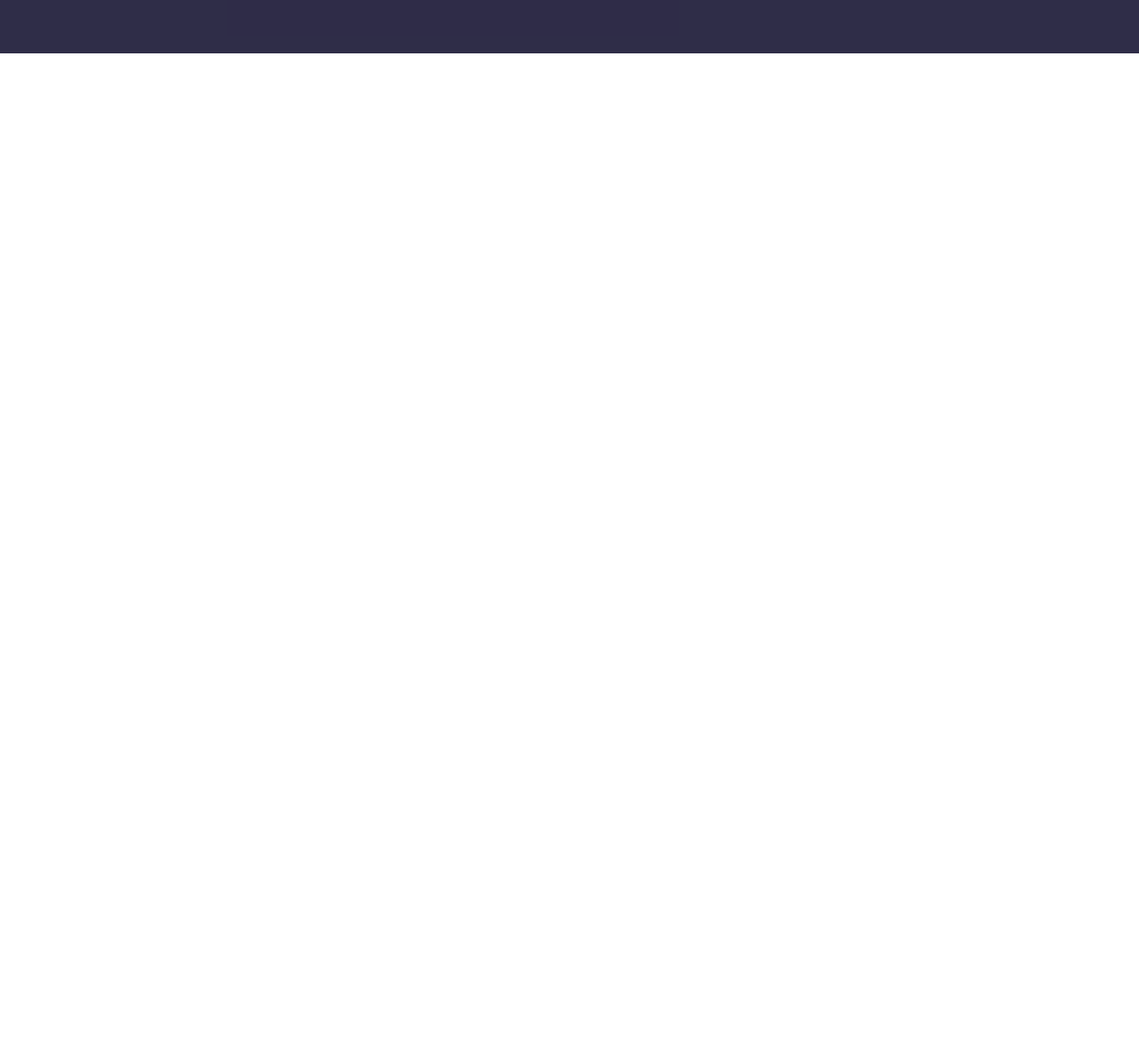
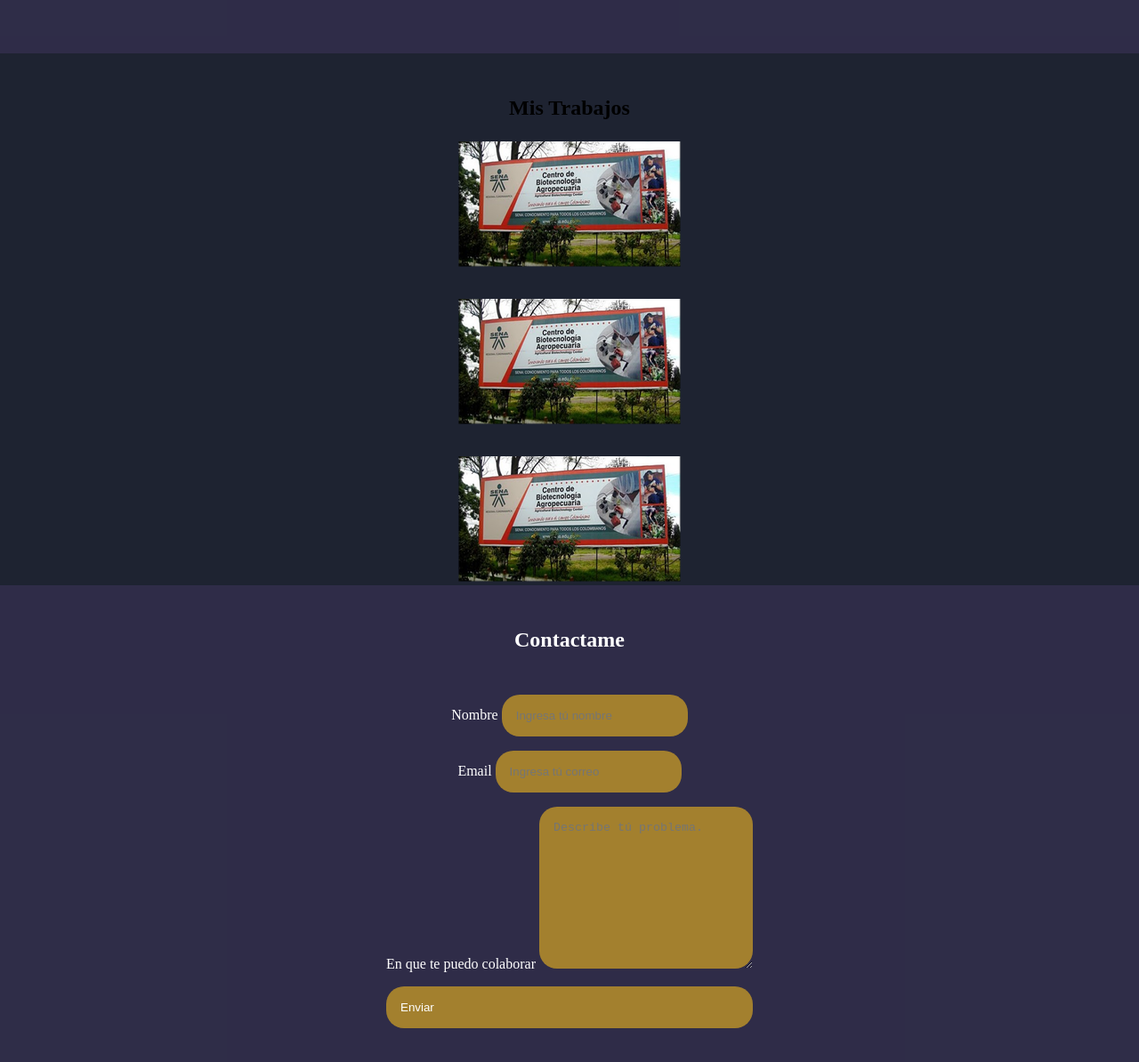
Before and after one commit to Juancho1952/Portfolio, a plain HTML site: page index.html in a window 1280 px wide. Shown: the part 2500-3694 px from the top of the page at 89% size. Before the commit the page ends 2560 px from the top, so only its background shows below. Drawn offline with nearby package versions, Linux system fonts and the light colour scheme.

Commit message:
Agregue Formulario y cambie estilos de botones

```diff
--- a/css/styles.css
+++ b/css/styles.css
@@ -4,6 +4,7 @@
     --icons: rgba(245, 152, 12, 0.911);
     --white: rgb(255,255,255);
     --gray: #a6ad9c;
+    --form: #ddab22ab;
 }
 *{
     padding: 0;
@@ -62,7 +63,7 @@
 .presentation strong{
     color: var(--icons);
 }
-.svg_icons{
+.svg_icons {
     display: flex;
     gap: 1.5rem;
     font-size: 3rem;
@@ -75,6 +76,18 @@
 }
 .bxl-netlify{
     color: var(--icons);
+}
+.svg_icons i{
+    transition:  background-color 0.5s, color 0.5s transform 0.5;
+}
+.svg_icons i:hover{
+    background-color: var(--icons);
+    color: var(--gray);
+    border-radius: 70%;
+    font-size: 4rem;
+}
+.svg_icons i:active{
+    transform: rotateZ(100deg);
 }
 .about_me{
     padding: 1.5rem;
@@ -174,3 +187,44 @@
     color: var(--icons);
     font-size: 2rem;
 }
+.My_Proyects{
+    padding-top: 3rem;
+    display: flex;
+    flex-direction: column;
+    justify-content: center;
+    align-items: center;
+    gap: 1.5rem;
+}
+.Proyects-My_Proyects{
+    display: grid;
+    gap: 2rem;
+    justify-content: space-around;
+}
+.contact{
+    background-color: var(--BG-presentation);
+    min-height: 640px;
+    padding-top: 3rem;
+    text-align: center;
+    color: var(--white);
+    display: flex;
+    flex-direction: column;
+    gap: 3rem;
+}
+input, textarea {
+    border: none;
+    padding: 1rem;
+    outline: none;
+    border-radius: 20px;
+    background-color: var(--form);
+    color: var(--white);
+}
+.Contect-form{
+    display: grid;
+    grid-template-columns: auto;
+    justify-content: center;
+    align-items: center;
+    gap: 1rem;
+}
+textarea{
+    width: 240px;
+}
--- a/index.html
+++ b/index.html
@@ -121,11 +121,30 @@
             </ul>
         </div>
         <div class="My_Proyects">
-
-            <!-- hacerlo con slider -->
+            <h1> Mis Trabajos </h1>
+            <div class="Proyects-My_Proyects">
+                <a href="#"><img src="./Images/Centrodebiotecnologia.png" alt="1"></a>
+                <a href="#"><img src="./Images/Centrodebiotecnologia.png" alt="1"></a>
+                <a href="#"><img src="./Images/Centrodebiotecnologia.png" alt="1"></a>
+            </div>
         </div>
         <div class="contact">
-            <form action=""></form>
+            <h1>Contactame</h1>
+            <form action="" class="Contect-form">
+                <div class="box-imput">
+                    <label for="">Nombre</label>
+                    <input type="text" placeholder="Ingresa tú nombre">
+                </div>
+                <div class="box-imput">
+                    <label for="">Email</label>
+                    <input type="text" placeholder="Ingresa tú correo">
+                </div>
+                <div class="box-imput">
+                    <label for="">En que te puedo colaborar</label>
+                    <textarea type="text" rows="10" cols="50" placeholder="Describe tú problema."></textarea>
+                </div>
+                <input type="text" class="submit" value="Enviar">
+            </form>
         </div>
         <footer>
 
```
